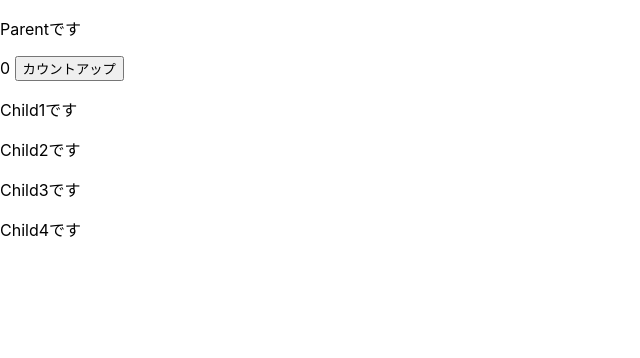
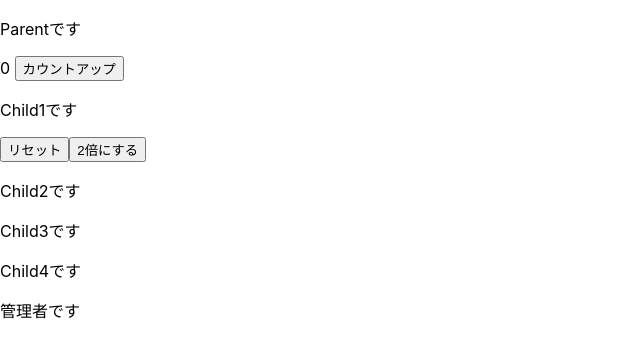
Before and after one commit to gottu91-code/react-use-memo-callback, a React (Create React App) app: page / in a window 1280 px wide. Shown: the top 358 px of the page, without its empty margins (0-640 px from the left). Built offline with nearby package versions, Linux system fonts and the light colour scheme.

Commit message:
useContextの練習をしました

```diff
--- a/src/Child1.jsx
+++ b/src/Child1.jsx
@@ -3,12 +3,16 @@ import { memo } from "react";
 import { Child2 } from "./Child2";
 import { Child3 } from "./Child3";
 
-export const Child1 = memo(() => {
+export const Child1 = memo((props) => {
     console.log('Child1です');
+
+    const { reset, countUpDouble } = props;
 
     return (
         <>
             <p>Child1です</p>
+            <button onClick={reset}>リセット</button>
+            <button onClick={countUpDouble}>2倍にする</button>
             <Child2 />
             <Child3 />
         </>
--- a/src/Child4.jsx
+++ b/src/Child4.jsx
@@ -1,9 +1,17 @@
-import { memo } from "react";
+import { memo, useContext } from "react";
+import { IsAdminContext } from "./Parent";
 
 export const Child4 = memo(() => {
     console.log('Child4です');
 
+    const isAdmin = useContext(IsAdminContext);
+
     return (
-        <p>Child4です</p>
+        <>
+            <p>Child4です</p>
+            <p>
+                {isAdmin ? '管理者です' : 'ユーザーです'}
+            </p>
+        </>
     )
 })
--- a/src/Parent.jsx
+++ b/src/Parent.jsx
@@ -1,18 +1,31 @@
-import { useState, memo } from "react"
+import { useState, memo, useCallback, createContext } from "react"
 import { Child1 } from "./Child1";
 import { Child4 } from "./Child4";
+
+export const IsAdminContext = createContext(false); // valueが渡されなかったら引数の値になる
 
 export const Parent = memo(() => {
     console.log('Parentです---------------------------');
 
     const [count, setCount] = useState(0);
+    const [isAdmin, setIsAdmin] = useState(true);
+
+    const reset = useCallback(() => {
+        setCount(0);
+    }, []);
+
+    const countUpDouble = useCallback(() => {
+        setCount(prevCount => prevCount * 2);
+    }, []);
 
     return (
         <>
-            <p>Parentです</p>
-            <p>{count} <button onClick={() => {setCount(prev => prev + 1)}}>カウントアップ</button></p>
-            <Child1 />
-            <Child4 />
+            <IsAdminContext.Provider value={isAdmin}>
+                <p>Parentです</p>
+                <p>{count} <button onClick={() => {setCount(prev => prev + 1)}}>カウントアップ</button></p>
+                <Child1 reset={reset} countUpDouble={countUpDouble} />
+                <Child4 />
+            </IsAdminContext.Provider>
         </>
     )
 })
```
